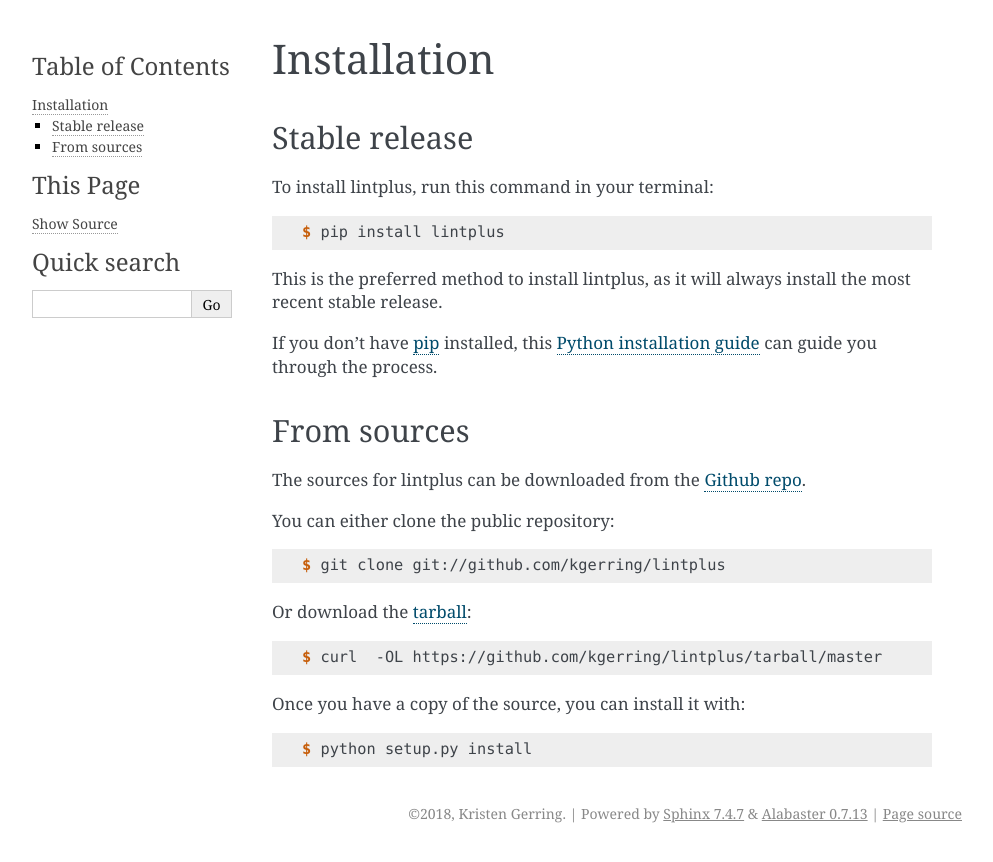
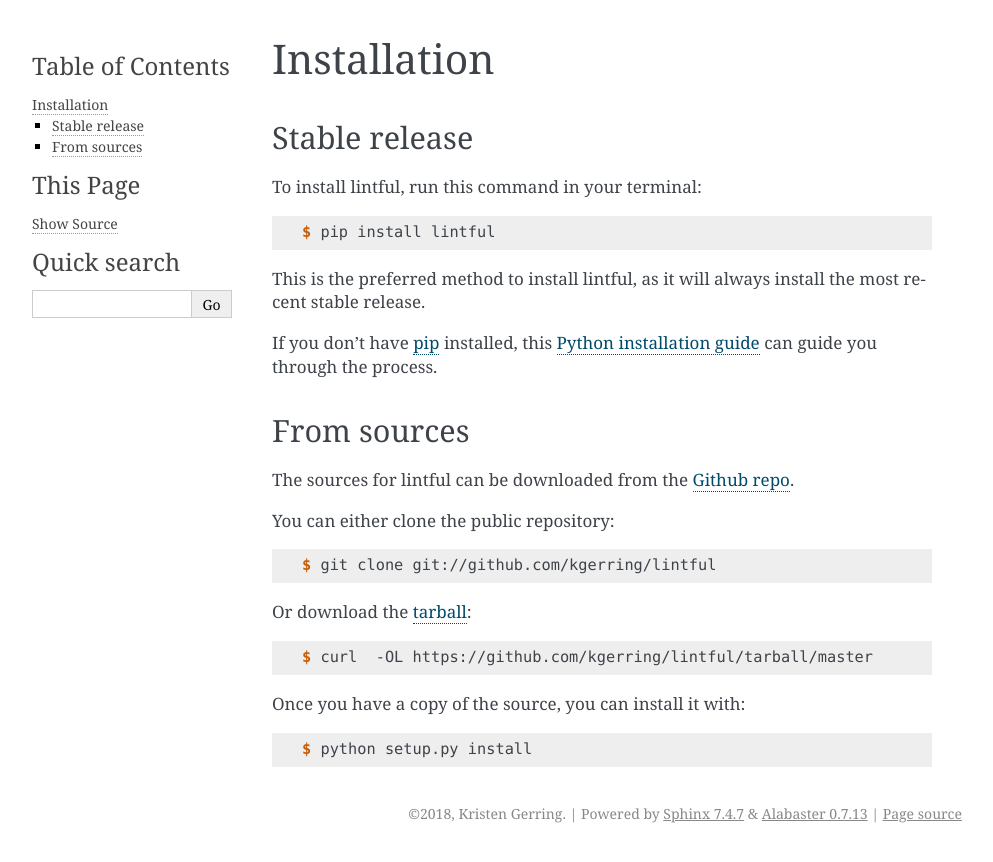
Before and after one commit to KGerring/lintful, a Sphinx documentation site: the page built from docs/installation.rst, in a window 1280 px wide. Shown: the top 862 px of the page, without its empty margins (148-1141 px from the left). Built offline with Sphinx 7.4.7, drawn with Linux system fonts in a browser that asks for light colours; pages that are not in the unit, such as notebooks, are missing from menus; the version number is read from the project's files by our own code.

```diff
--- a/docs/conf.py
+++ b/docs/conf.py
@@ -1,7 +1,7 @@
 #!/usr/bin/env python
 # -*- coding: utf-8 -*-
 #
-# lintplus documentation build configuration file, created by
+# lintful documentation build configuration file, created by
 # sphinx-quickstart on Fri Jun  9 13:47:02 2017.
 #
 # This file is execfile()d with the current directory set to its
@@ -22,7 +22,7 @@ import os
 import sys
 sys.path.insert(0, os.path.abspath('..'))       #TODO UNCOMMENT
 print('sys.path inserted {!r} by {!r}'.format(os.path.abspath('..'), __file__), file=sys.stderr)
-import lintplus
+import lintful
 
 # -- General configuration ---------------------------------------------
 
@@ -47,7 +47,7 @@ source_suffix = '.rst'
 master_doc = 'index'
 
 # General information about the project.
-project = u'lintplus'
+project = u'lintful'
 copyright = u"2018, Kristen Gerring"
 author = u"Kristen Gerring"
 
@@ -56,9 +56,9 @@ author = u"Kristen Gerring"
 # the built documents.
 #
 # The short X.Y version.
-version = lintplus.__version__
+version = lintful.__version__
 # The full version, including alpha/beta/rc tags.
-release = lintplus.__version__
+release = lintful.__version__
 
 # The language for content autogenerated by Sphinx. Refer to documentation
 # for a list of supported languages.
@@ -101,7 +101,7 @@ html_static_path = ['_static']
 # -- Options for HTMLHelp output ---------------------------------------
 
 # Output file base name for HTML help builder.
-htmlhelp_basename = 'lintplusdoc'
+htmlhelp_basename = 'lintfuldoc'
 
 
 # -- Options for LaTeX output ------------------------------------------
@@ -128,8 +128,8 @@ latex_elements = {
 # (source start file, target name, title, author, documentclass
 # [howto, manual, or own class]).
 latex_documents = [
-    (master_doc, 'lintplus.tex',
-     u'lintplus Documentation',
+    (master_doc, 'lintful.tex',
+     u'lintful Documentation',
      u'Kristen Gerring', 'manual'),
 ]
 
@@ -139,8 +139,8 @@ latex_documents = [
 # One entry per manual page. List of tuples
 # (source start file, name, description, authors, manual section).
 man_pages = [
-    (master_doc, 'lintplus',
-     u'lintplus Documentation',
+    (master_doc, 'lintful',
+     u'lintful Documentation',
      [author], 1)
 ]
 
@@ -151,10 +151,10 @@ man_pages = [
 # (source start file, target name, title, author,
 #  dir menu entry, description, category)
 texinfo_documents = [
-    (master_doc, 'lintplus',
-     u'lintplus Documentation',
+    (master_doc, 'lintful',
+     u'lintful Documentation',
      author,
-     'lintplus',
+     'lintful',
      'One line description of project.',
      'Miscellaneous'),
 ]
--- a/docs/index.rst
+++ b/docs/index.rst
@@ -1,4 +1,4 @@
-Welcome to lintplus's documentation!
+Welcome to lintful's documentation!
 ======================================
 
 .. toctree::
--- a/docs/installation.rst
+++ b/docs/installation.rst
@@ -8,13 +8,13 @@ Installation
 Stable release
 --------------
 
-To install lintplus, run this command in your terminal:
+To install lintful, run this command in your terminal:
 
 .. code-block:: console
 
-    $ pip install lintplus
+    $ pip install lintful
 
-This is the preferred method to install lintplus, as it will always install the most recent stable release.
+This is the preferred method to install lintful, as it will always install the most recent stable release.
 
 If you don't have `pip`_ installed, this `Python installation guide`_ can guide
 you through the process.
@@ -26,19 +26,19 @@ you through the process.
 From sources
 ------------
 
-The sources for lintplus can be downloaded from the `Github repo`_.
+The sources for lintful can be downloaded from the `Github repo`_.
 
 You can either clone the public repository:
 
 .. code-block:: console
 
-    $ git clone git://github.com/kgerring/lintplus
+    $ git clone git://github.com/kgerring/lintful
 
 Or download the `tarball`_:
 
 .. code-block:: console
 
-    $ curl  -OL https://github.com/kgerring/lintplus/tarball/master
+    $ curl  -OL https://github.com/kgerring/lintful/tarball/master
 
 Once you have a copy of the source, you can install it with:
 
@@ -47,5 +47,5 @@ Once you have a copy of the source, you can install it with:
     $ python setup.py install
 
 
-.. _Github repo: https://github.com/kgerring/lintplus
-.. _tarball: https://github.com/kgerring/lintplus/tarball/master
+.. _Github repo: https://github.com/kgerring/lintful
+.. _tarball: https://github.com/kgerring/lintful/tarball/master
--- a/docs/usage.rst
+++ b/docs/usage.rst
@@ -4,4 +4,4 @@ Usage
 
 To use lintplus in a project::
 
-    import lintplus
+    import lintful
```
Also changed, not shown: CONTRIBUTING.rst (+12 -12 lines), 5 other files.
